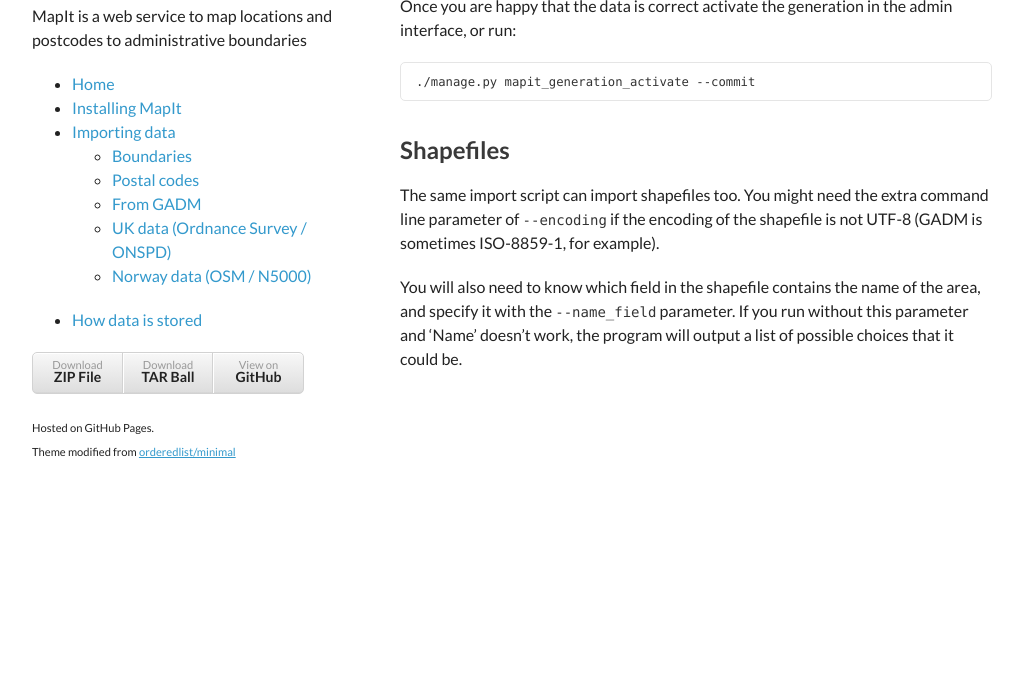
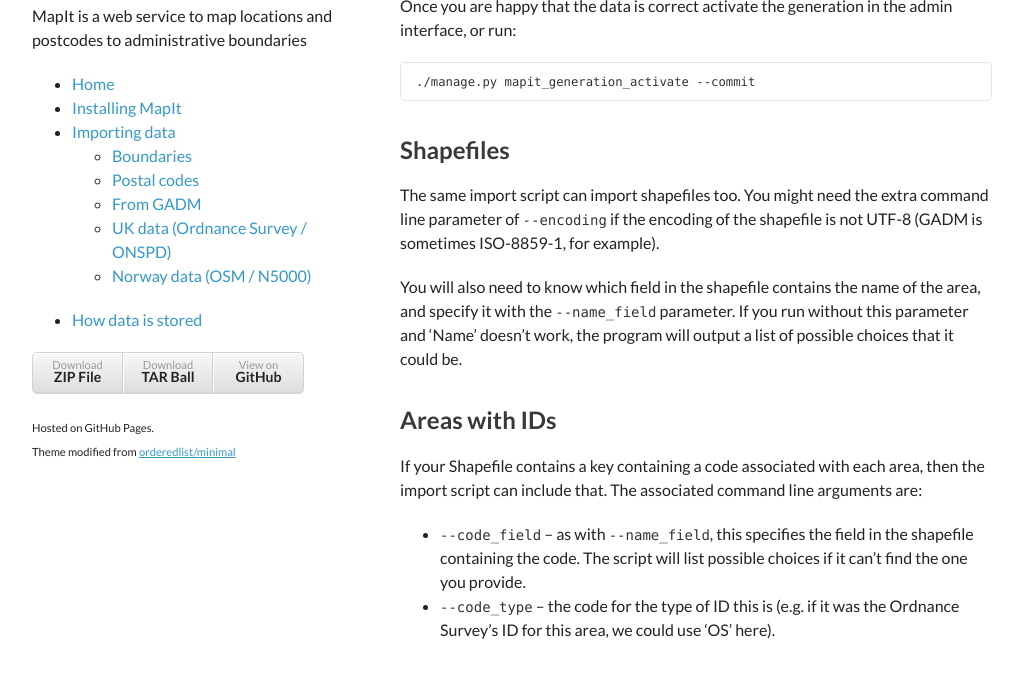
Before and after one commit to mysociety/mapit, a Jekyll site: the page built from import/boundaries.md, in a window 1280 px wide and 900 px high, scrolled down 1424 px, cut to the strip 190-868 px from the top of the window. Shown: the whole strip, without its empty margins (128-1151 px from the left). Built offline with Jekyll 4.4.1, drawn with Linux system fonts in a browser that asks for light colours.

Commit message:
Document new code_field/code_type, and change Norway instructions to use generic script.

```diff
--- a/import/boundaries.md
+++ b/import/boundaries.md
@@ -92,3 +92,16 @@
 the area, and specify it with the `--name_field` parameter. If you run without
 this parameter and 'Name' doesn't work, the program will output a list of
 possible choices that it could be.
+
+Areas with IDs
+--------------
+
+If your Shapefile contains a key containing a code associated with each area,
+then the import script can include that. The associated command line arguments
+are:
+
+* `--code_field` -- as with `--name_field`, this specifies the field in the
+  shapefile containing the code. The script will list possible choices if it
+  can't find the one you provide.
+* `--code_type` -- the code for the type of ID this is (e.g. if it was the
+  Ordnance Survey's ID for this area, we could use 'OS' here).
```
Also changed, not shown: import/norway.md (+5 -2 lines).
